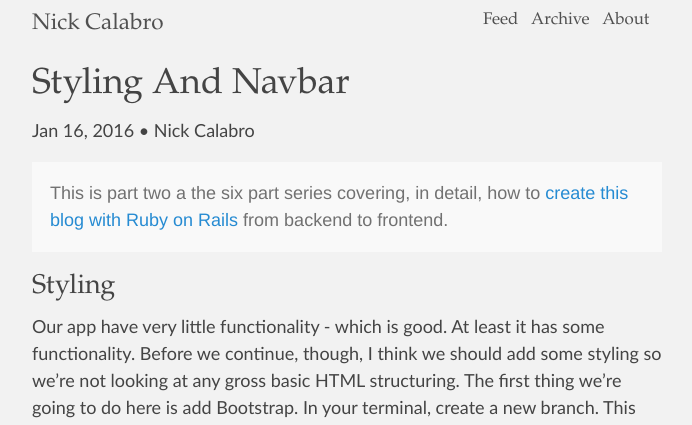
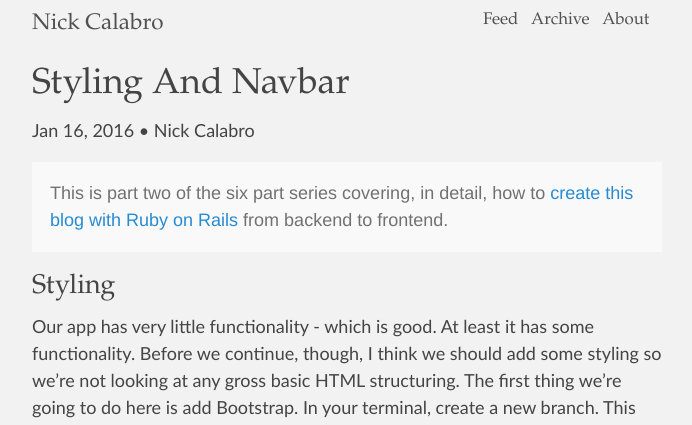
Before and after one commit to NickCalabs/nickcalabs.github.io, a Jekyll site: the page built from _posts/2016-01-16-Styling-and-Navbar.markdown, in a window 1280 px wide and 900 px high. Shown: the top 425 px of the window, without its empty margins (293-985 px from the left). Built offline with Jekyll 4.4.1, drawn with Linux system fonts in a browser that asks for light colours; Markdown is read by kramdown in place of the engine named in the settings; some of the changed text lies outside the part shown.

Commit message:
fix typos

````diff
--- a/_posts/2016-01-14-Build-a-Blog-with-Rails.markdown
+++ b/_posts/2016-01-14-Build-a-Blog-with-Rails.markdown
@@ -14,7 +14,7 @@ image: railswelcome.jpg
 <meta name="twitter:title" content="{{ page.title }}" />
 <meta name="twitter:description" content="Nick Calabro's Blog" />
 
-<div class="message">This is part one a the six part series covering, in detail, how to <a href="nameless-dusk-8821.herokuapp.com">create this blog with Ruby on Rails</a> from backend to frontend.
+<div class="message">This is part two of the six part series covering, in detail, how to <a href="http://nameless-dusk-8821.herokuapp.com">create this blog with Ruby on Rails</a> from backend to frontend.
 </div>
 
 ##Rails New
--- a/_posts/2016-01-16-Styling-and-Navbar.markdown
+++ b/_posts/2016-01-16-Styling-and-Navbar.markdown
@@ -13,12 +13,12 @@ image: railswelcome.jpg
 <meta name="twitter:title" content="{{ page.title }}" />
 <meta name="twitter:description" content="Nick Calabro's Blog" />
 
-<div class="message">This is part two a the six part series covering, in detail, how to <a href="nameless-dusk-8821.herokuapp.com">create this blog with Ruby on Rails</a> from backend to frontend.
+<div class="message">This is part two of the six part series covering, in detail, how to <a href="http://nameless-dusk-8821.herokuapp.com">create this blog with Ruby on Rails</a> from backend to frontend.
 </div>
 
 ##Styling
 
-Our app have very little functionality - which is good. At least it has some functionality. Before we continue, though, I think we should add some styling so we’re not looking at any gross basic HTML structuring. The first thing we’re going to do here is add Bootstrap. In your terminal, create a new branch. This way, if we screw something up, we can always revert back to where we are now and start breathing at a normal rate again.
+Our app has very little functionality - which is good. At least it has some functionality. Before we continue, though, I think we should add some styling so we’re not looking at any gross basic HTML structuring. The first thing we’re going to do here is add Bootstrap. In your terminal, create a new branch. This way, if we screw something up, we can always revert back to where we are now and start breathing at a normal rate again.
 
 ```console
 git co -b style
````
